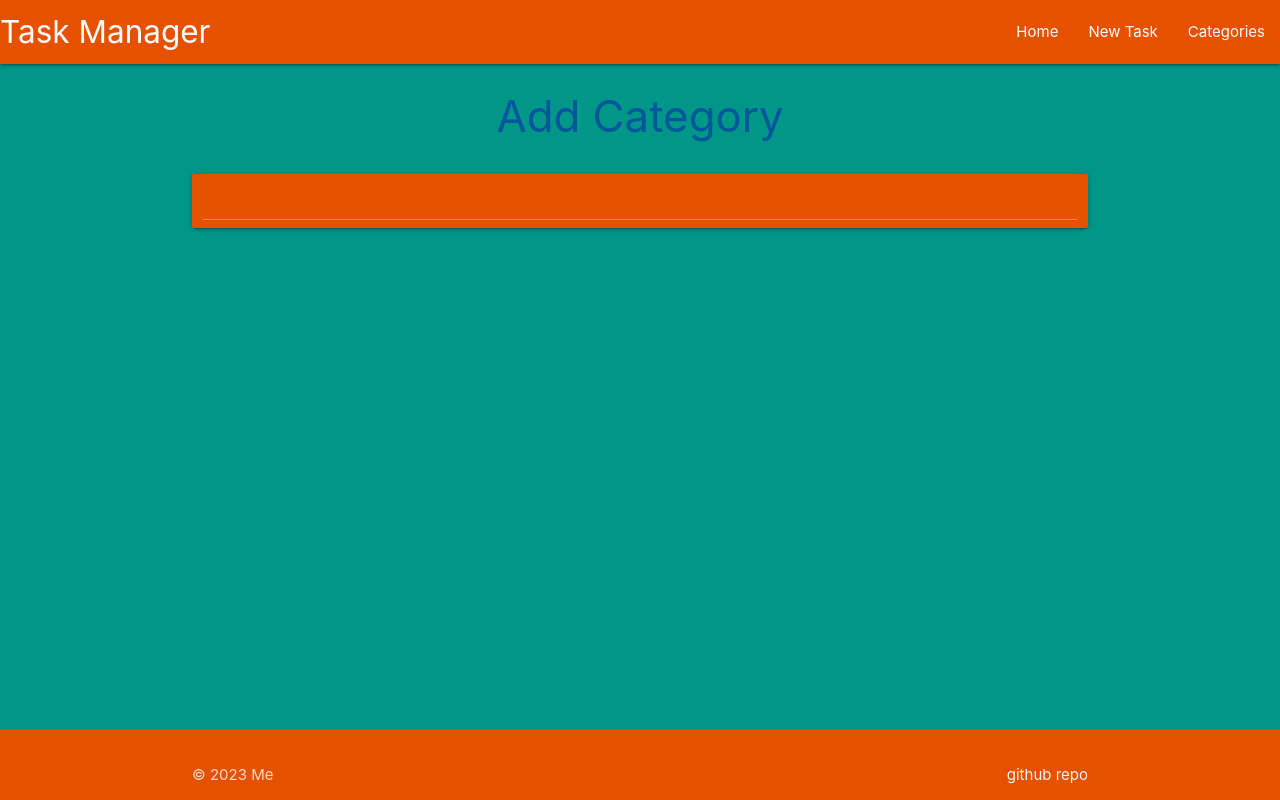
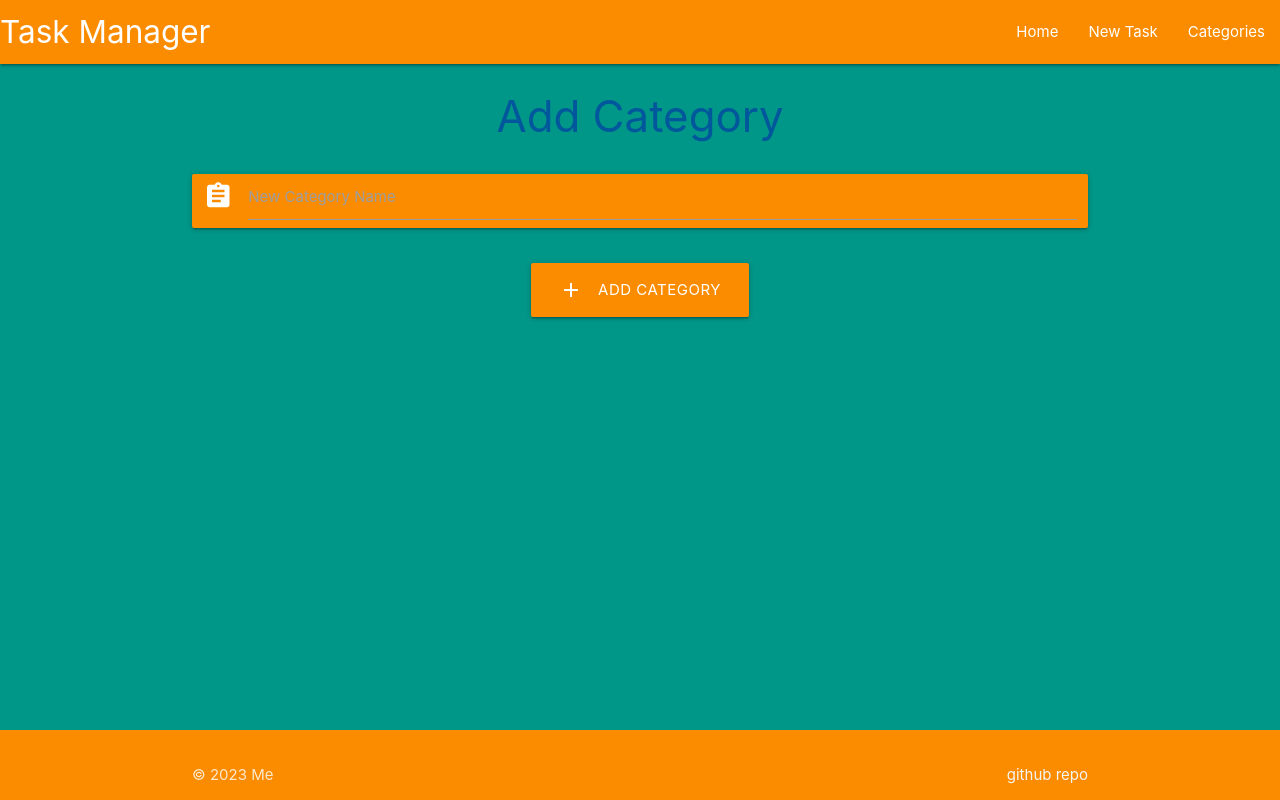
Before and after one commit to doctorandrewbrown/psql-walkthrough, a Flask app: page /add_category in a window 1280 px wide. Run offline with Flask 3, Linux system fonts and the light colour scheme.

Commit message:
style interface

```diff
--- a/taskmanager/templates/add_category.html
+++ b/taskmanager/templates/add_category.html
@@ -4,13 +4,22 @@
 <h3 class="light-blue-text text-darken-4 center-align">Add Category</h3>
 
 <div class="row">
-    <form class="col s12">
+    <form class="col s12" action="{{ url_for('add_category') }}" method="POST">
       <div class="row">
-        <div class="input-field col s12 card light-blue-text text-darken-4 orange darken-4">
-          <input id="first_name" type="text" class="validate white-text">
-          <label for="first_name"></label>
+        <div class="input-field col s12 card light-blue-text text-darken-4 orange darken-1">
+          <i class="material-icons prefix white-text">assignment</i>
+          <input id="category_name" name="category_name" type="text" class="validate white-text" style="font-size: 2rem">
+          <label for="category_name">New Category Name</label>
         </div>
       </div>
+      <!-- submit button -->
+      <div class="row">
+        <div class="col s12 center-align">
+            <button type="submit" class="btn-large orange darken-1">
+                <i class="material-icons left">add</i>Add Category
+            </button>
+        </div>
+    </div>
     </form>
   </div>
 {% endblock %}
--- a/taskmanager/templates/base.html
+++ b/taskmanager/templates/base.html
@@ -5,6 +5,8 @@
     <meta http-equiv="X-UA-Compatible" content="IE=edge">
     <meta name="viewport" content="width=device-width, initial-scale=1.0">
     <link rel="stylesheet" href="https://cdnjs.cloudflare.com/ajax/libs/font-awesome/6.4.2/css/all.min.css" integrity="sha512-z3gLpd7yknf1YoNbCzqRKc4qyor8gaKU1qmn+CShxbuBusANI9QpRohGBreCFkKxLhei6S9CQXFEbbKuqLg0DA==" crossorigin="anonymous" referrerpolicy="no-referrer" />
+    <link href="https://fonts.googleapis.com/icon?family=Material+Icons" rel="stylesheet">
+
     <link rel="stylesheet" href="https://cdnjs.cloudflare.com/ajax/libs/materialize/1.0.0/css/materialize.min.css">
     <link rel="stylesheet" href="{{url_for('static', filename='css/style.css')}}">
     <title>Task Manager</title>
@@ -13,7 +15,7 @@
 
     <header>
         <!--main navigation-->
-        <nav class="orange darken-4">
+        <nav class="orange darken-1">
             <div class="nav-wrapper">
             <a href="{{ url_for('home') }}" class="brand-logo">Task Manager</a>
             <a href="#" data-target="mobile-demo" class="sidenav-trigger"><i class="fas fa-bars"></i></a>
@@ -40,8 +42,8 @@
     </main>
 
     <!--Materialize footer-->
-    <footer class="page-footer orange darken-4">
-        <div class="footer-copyright orange darken-4">
+    <footer class="page-footer orange darken-1">
+        <div class="footer-copyright orange darken-1">
           <div class="container">
           © 2023 Me
           <a class="grey-text text-lighten-4 right" href="https://github.com/doctorandrewbrown/psql-walkthrough/tree/main">github repo</a>
--- a/taskmanager/templates/categories.html
+++ b/taskmanager/templates/categories.html
@@ -5,7 +5,7 @@
 
 <div class="row">
     <div class="col s12 center-align">
-        <a href="{{url_for('add_category')}}" class="btn-floating btn-large orange darken-4"><i class="fas fa-plus"></i></a>
+        <a href="{{url_for('add_category')}}" class="btn-floating btn-large orange darken-1"><i class="material-icons">add</i></a>
     </div>
 </div>
 {% endblock %}
```
